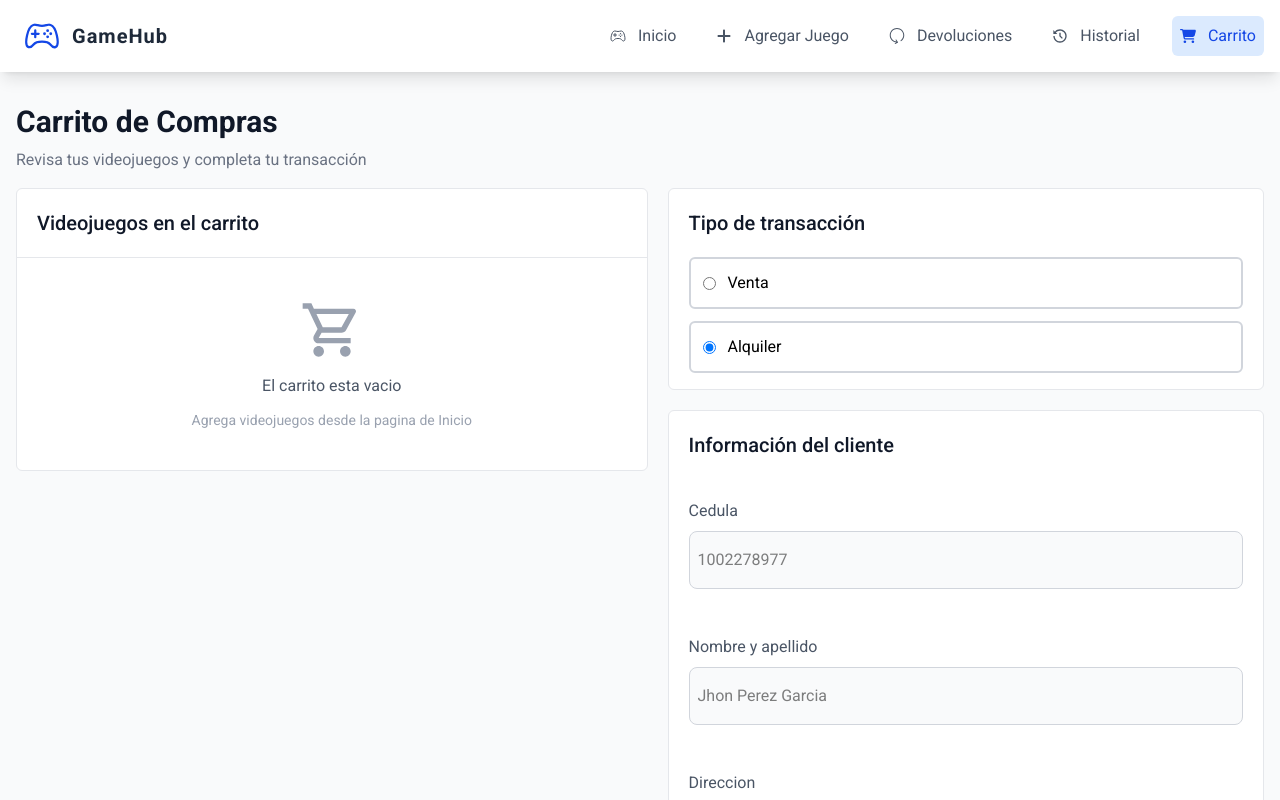
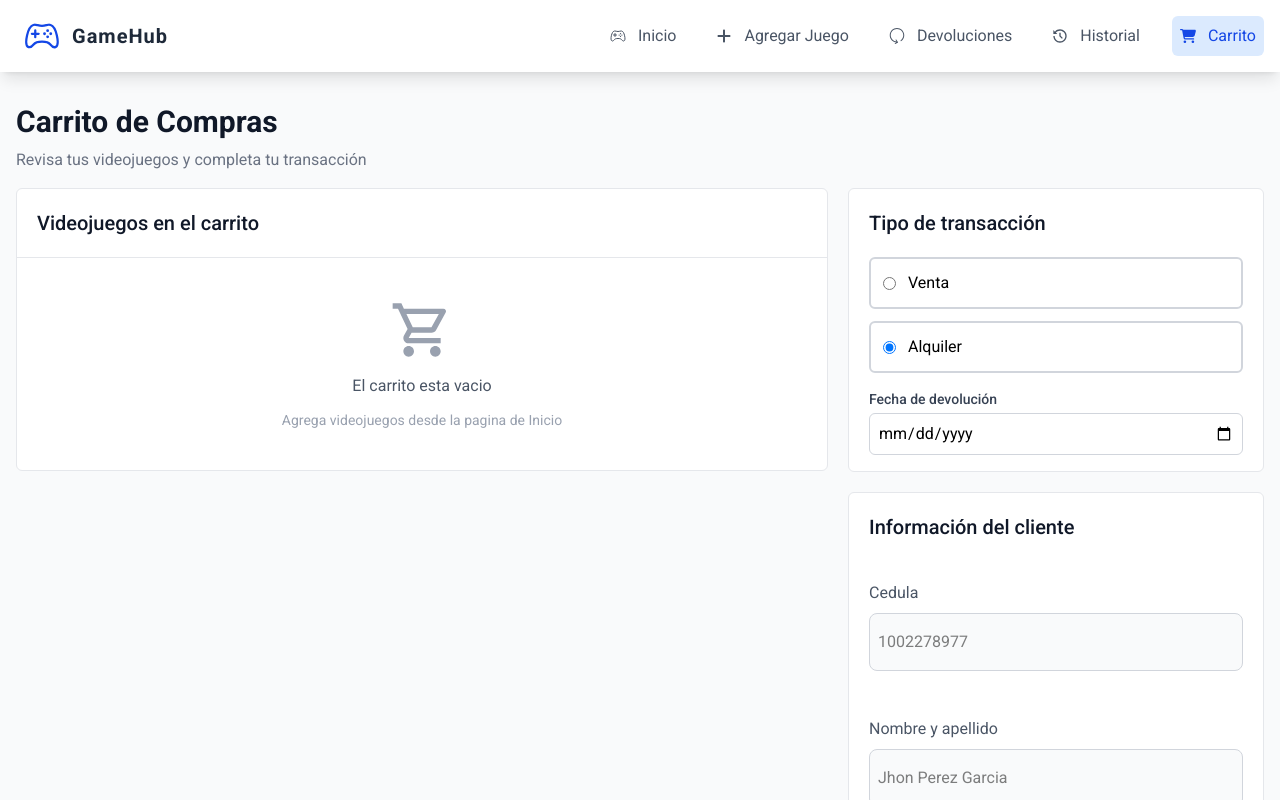
Before and after one commit to ilson28/Gamehub, a React (Vite) app in the folder frontend/gamehub/: page /cart in a window 1280 px wide. Both pictures are taken after a click on the element "Alquiler". Shown: the top 800 px of the page. Built offline with nearby package versions, Linux system fonts and the light colour scheme.

Commit message:
feat(Cart): add date input for return date in rental transactions

```diff
--- a/frontend/gamehub/src/pages/Cart.jsx
+++ b/frontend/gamehub/src/pages/Cart.jsx
@@ -32,7 +32,7 @@ const Cart = () => {
             <h1 className="text-gray-900 font-bold text-3xl">Carrito de Compras</h1>
             <span className="text-gray-500">Revisa tus videojuegos y completa tu transacción</span>
         </div>
-        <div className="flex flex-col gap-5 lg:flex-row">
+        <div className="flex flex-col gap-5 lg:flex-row lg:basis-1/2">
 
             <div className="bg-white border border-gray-200 rounded-md grow h-fit">
 
@@ -63,7 +63,7 @@ const Cart = () => {
 
             </div>
 
-            <div className="flex flex-col gap-5 grow">
+            <div className="flex flex-col gap-5 lg:basis-1/3">
 
                 <div className="bg-white border border-gray-200 rounded-md">
                     <div className="p-5 text-md md:text-xl font-medium text-gray-900">
@@ -85,6 +85,20 @@ const Cart = () => {
                             onChange={() => setTypeOfTransaction('alquiler')}
                             label={'Alquiler'}
                         />
+
+                        {
+                            typeOfTransaction === 'alquiler' &&
+
+                            <div className="flex flex-col gap-1 mt-1">
+                                <label htmlFor="fechaDev" className="text-gray-700 font-medium text-sm">Fecha de devolución</label>
+                                <input
+                                    className="border border-gray-300 rounded-md p-2 w-full focus:outline-none focus:ring-2 focus:ring-blue-500"
+                                    type="date"
+                                    name="fechaDev"
+                                    id="fechaDev" />
+
+                            </div>
+                        }
 
 
                     </div>
```
